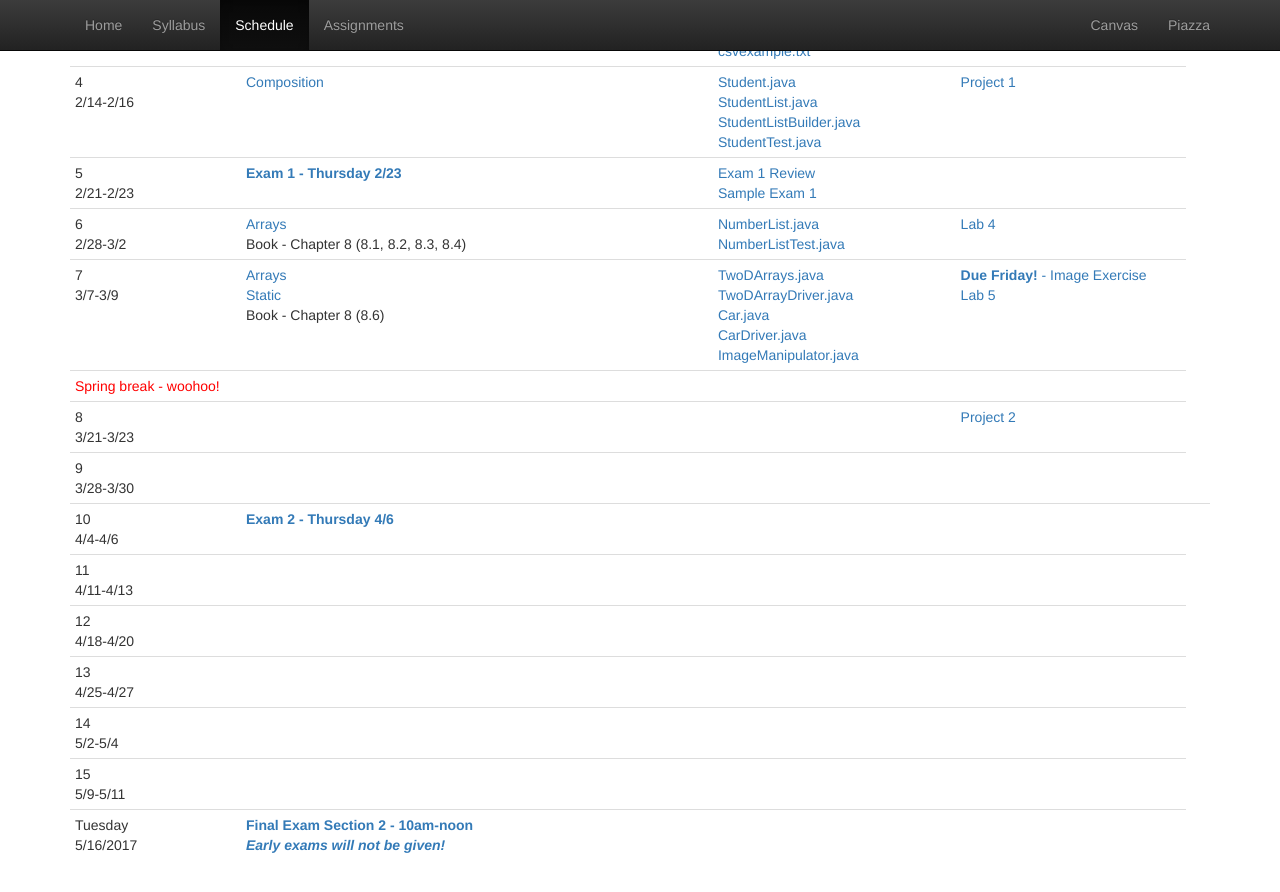
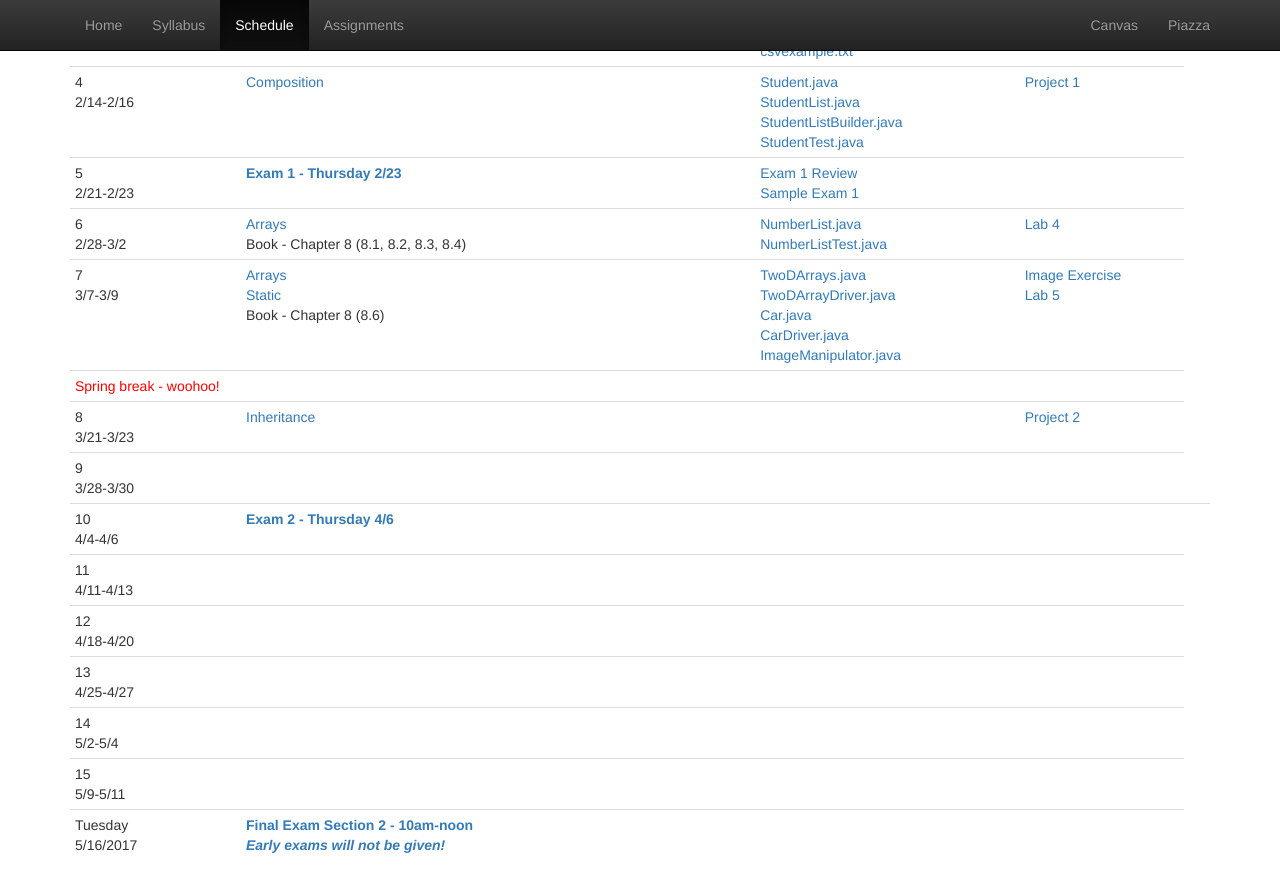
Before and after one commit to CS514-F17/cs514-f17.github.io, a Jekyll site: the page built from schedule.html, in a window 1280 px wide and 900 px high, scrolled down 637 px. Shown: the top 892 px of the window. Built offline with Jekyll 4.4.1, drawn with Linux system fonts in a browser that asks for light colours.

Commit message:
inheritance notes

```diff
--- a/schedule.html
+++ b/schedule.html
@@ -128,7 +128,7 @@ title: Schedule
 				<a href="https://github.com/CS112-S17/code/blob/master/ImageManipulator.java">ImageManipulator.java</a><br/>
 			</td>
 			<td>
-				<a href="https://github.com/CS112-S17/labs/blob/master/image_exercise.md"><strong>Due Friday!</strong> - Image Exercise</a><br/>
+				<a href="https://github.com/CS112-S17/labs/blob/master/image_exercise.md">Image Exercise</a><br/>
 				<a href="https://github.com/CS112-S17/labs/blob/master/lab5.md">Lab 5</a><br/>
 			</td>
 		</tr>
@@ -136,6 +136,7 @@ title: Schedule
 		<tr>
 			<td>8<br/>3/21-3/23</td>
 			<td>
+				<a href="https://github.com/CS112-S17/notes/blob/master/inheritance.md">Inheritance</a>
 			</td>
 			<td>
 			</td>
```
